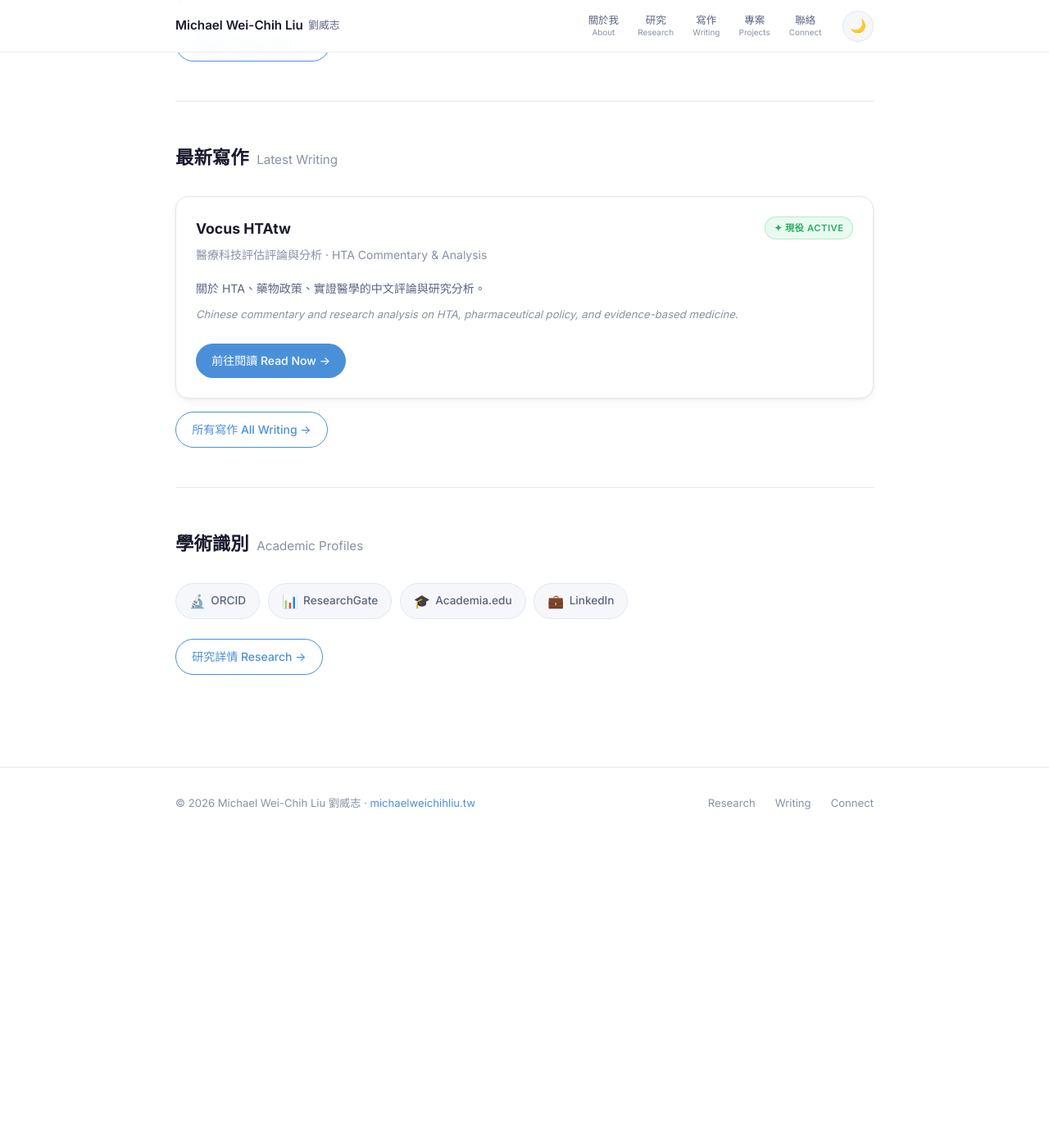
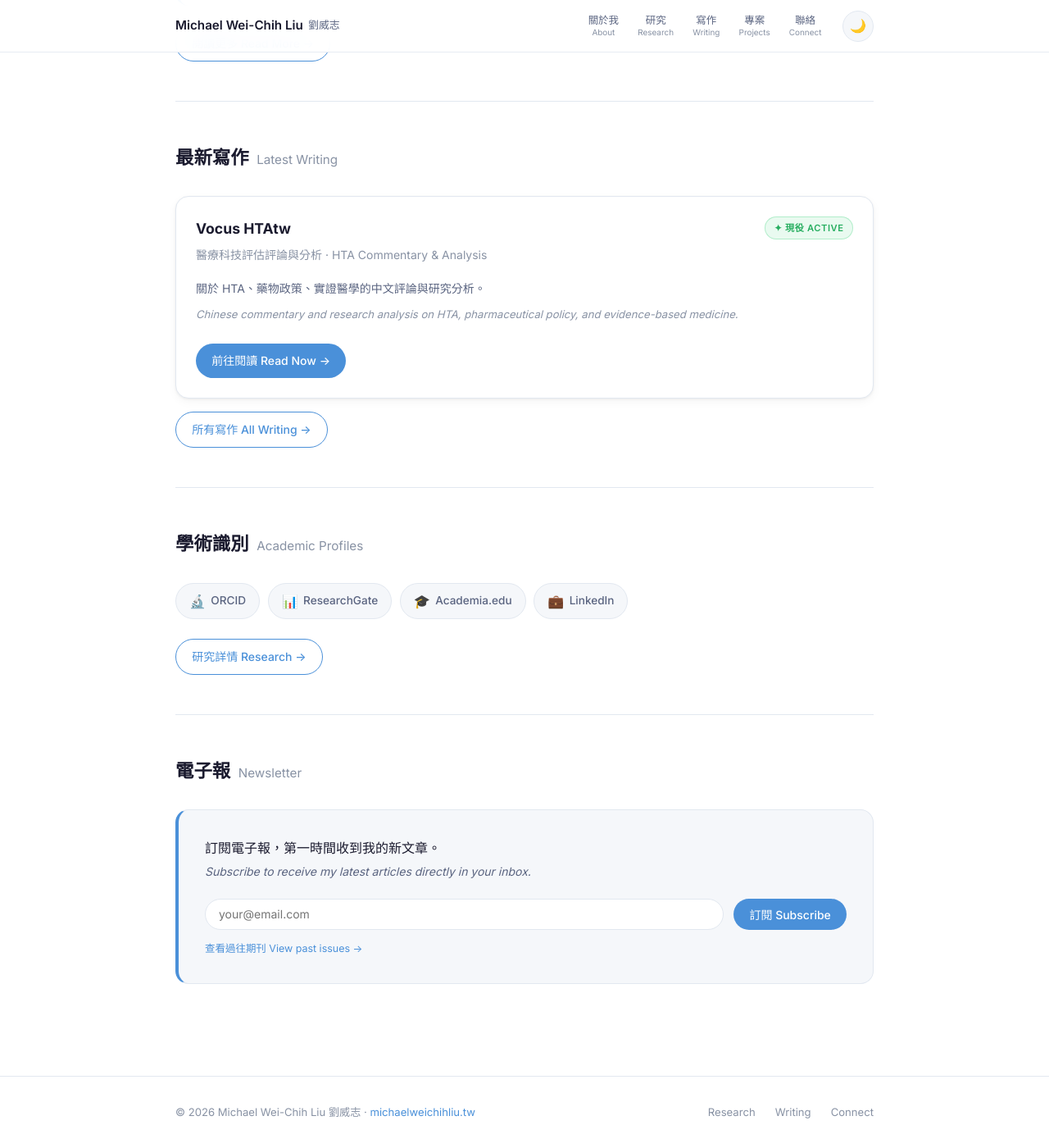
Before and after one commit to liuweichihtw-0624/liuweichihtw-0624.github.io, a Jekyll site: the page built from index.html, in a window 1280 px wide and 1400 px high, scrolled down 850 px. Shown: the whole window at 82% size. Built offline with Jekyll 4.4.1, drawn with Linux system fonts in a browser that asks for light colours; before the commit the page ends 1873 px from its top, so only the background shows below that.

Commit message:
Add newsletter subscribe form (Buttondown)

```diff
--- a/assets/css/style.css
+++ b/assets/css/style.css
@@ -598,6 +598,55 @@ main { padding-top: var(--nav-height); min-height: 100vh; }
 }
 
 /* ============================================================
+   Newsletter Subscribe Form
+   ============================================================ */
+
+.newsletter-block {
+  background: var(--bg-secondary);
+  border: 1px solid var(--border);
+  border-radius: var(--radius-lg);
+  padding: 2rem;
+  border-left: 4px solid var(--primary);
+}
+.newsletter-desc-zh {
+  font-size: 1rem;
+  color: var(--text-primary);
+  margin-bottom: 0.2rem;
+}
+.newsletter-desc-en {
+  font-size: 0.875rem;
+  color: var(--text-secondary);
+  font-style: italic;
+  margin-bottom: 1.25rem;
+}
+.newsletter-form {
+  display: flex;
+  gap: 0.75rem;
+  flex-wrap: wrap;
+}
+.newsletter-form input[type="email"] {
+  flex: 1;
+  min-width: 200px;
+  padding: 0.55rem 1rem;
+  border-radius: var(--radius-full);
+  border: 1px solid var(--border);
+  background: var(--bg);
+  color: var(--text-primary);
+  font-size: 0.875rem;
+  font-family: var(--font-sans);
+  transition: border-color var(--transition);
+  outline: none;
+}
+.newsletter-form input[type="email"]:focus {
+  border-color: var(--primary);
+}
+.newsletter-note {
+  font-size: 0.78rem;
+  color: var(--text-muted);
+  margin-top: 0.75rem;
+}
+
+/* ============================================================
    Post List (Writing Page)
    ============================================================ */
 
--- a/index.html
+++ b/index.html
@@ -80,4 +80,26 @@ description: "From science to society — curiosity is my compass. HTA 研究者
     </div>
   </section>
 
+  <!-- ── Newsletter ─────────────────────────────────────── -->
+  <section class="section">
+    <div class="section-title">
+      <h2>電子報</h2><span class="en">Newsletter</span>
+    </div>
+    <div class="newsletter-block">
+      <p class="newsletter-desc-zh">訂閱電子報，第一時間收到我的新文章。</p>
+      <p class="newsletter-desc-en">Subscribe to receive my latest articles directly in your inbox.</p>
+      <form
+        action="https://buttondown.com/api/emails/embed-subscribe/michaelweichihliu"
+        method="post"
+        class="newsletter-form"
+      >
+        <input type="email" name="email" placeholder="your@email.com" required />
+        <button type="submit" class="btn btn-primary">訂閱 Subscribe</button>
+      </form>
+      <p class="newsletter-note">
+        <a href="https://buttondown.com/michaelweichihliu" target="_blank" rel="noopener">查看過往期刊 View past issues →</a>
+      </p>
+    </div>
+  </section>
+
 </div>
```
Also changed, not shown: connect.html (+20 -0 lines).
